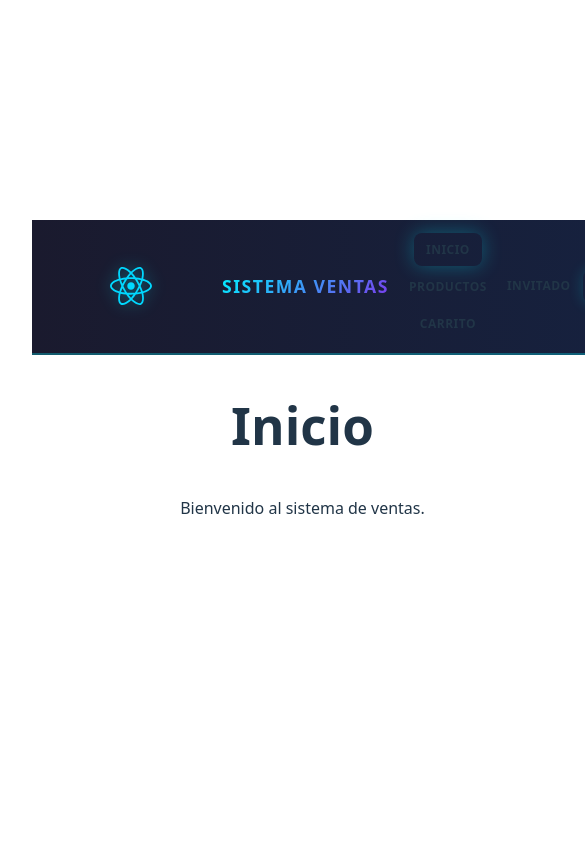
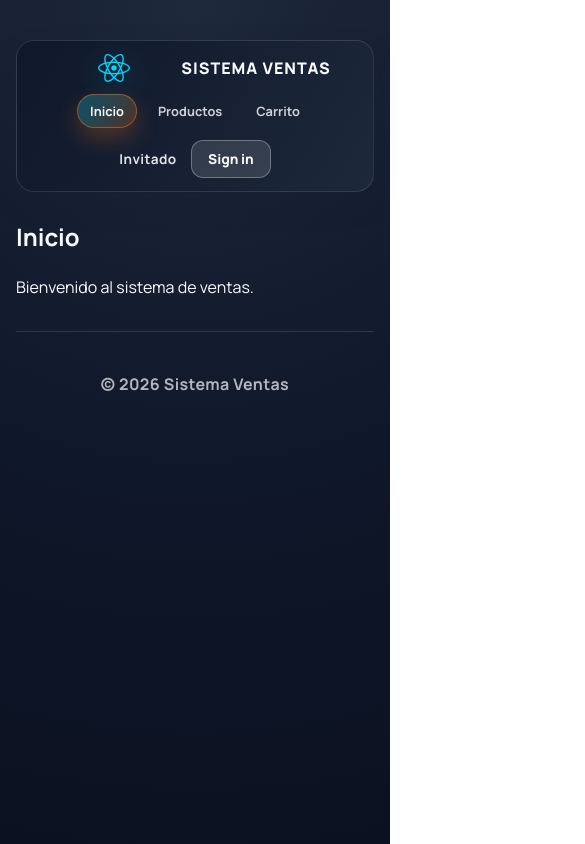
Before and after one commit to David1234578/Front, a React (Vite) app: page / in a window 390 px wide. Shown: the top 844 px of the page, 585 px wide, since content can reach past the window. Built offline with nearby package versions, Linux system fonts and the light colour scheme.

Commit message:
Diseño v1

```diff
--- a/src/App.css
+++ b/src/App.css
@@ -1,42 +1,34 @@
 #root {
-  max-width: 1280px;
+  max-width: 1200px;
   margin: 0 auto;
-  padding: 2rem;
-  text-align: center;
+  padding: 1.5rem 1.25rem 3rem;
 }
 
-.logo {
-  height: 6em;
-  padding: 1.5em;
-  will-change: filter;
-  transition: filter 300ms;
-}
-.logo:hover {
-  filter: drop-shadow(0 0 2em #646cffaa);
-}
-.logo.react:hover {
-  filter: drop-shadow(0 0 2em #61dafbaa);
+.appShell {
+  display: flex;
+  flex-direction: column;
+  gap: 1.5rem;
 }
 
-@keyframes logo-spin {
-  from {
-    transform: rotate(0deg);
-  }
-  to {
-    transform: rotate(360deg);
+.contentStack {
+  display: grid;
+  gap: 1.5rem;
+}
+
+.surfaceCard {
+  background: var(--surface);
+  color: var(--text);
+  border-radius: 18px;
+  box-shadow: var(--shadow-soft);
+  padding: 1.5rem;
+}
+
+@media (max-width: 768px) {
+  #root {
+    padding: 1rem 1rem 2.5rem;
   }
 }
+  a:nth-of-type(2) .logo {
 
-@media (prefers-reduced-motion: no-preference) {
-  a:nth-of-type(2) .logo {
     animation: logo-spin infinite 20s linear;
   }
-}
-
-.card {
-  padding: 2em;
-}
-
-.read-the-docs {
-  color: #888;
-}
--- a/src/data/products.js
+++ b/src/data/products.js
@@ -33,6 +33,7 @@ export const products = [
     category: "Electronics",
     price: 300,
     stock: 5,
+    image: "https://exitocol.vtexassets.com/arquivos/ids/24333085/tablet-lenovo-tab-m11-128gb4gb-con-lapiz-y-estuche-verde.jpg?v=638605463449830000",
     description: "A portable tablet for entertainment and productivity."
   },
 ]
--- a/src/index.css
+++ b/src/index.css
@@ -1,68 +1,64 @@
+@import url("https://fonts.googleapis.com/css2?family=Manrope:wght@300;400;600;700;800&display=swap");
+
 :root {
-  font-family: system-ui, Avenir, Helvetica, Arial, sans-serif;
+  font-family: "Manrope", "Segoe UI", Tahoma, sans-serif;
   line-height: 1.5;
   font-weight: 400;
-
-  color-scheme: light dark;
-  color: rgba(255, 255, 255, 0.87);
-  background-color: #242424;
-
   font-synthesis: none;
   text-rendering: optimizeLegibility;
   -webkit-font-smoothing: antialiased;
   -moz-osx-font-smoothing: grayscale;
+
+  --bg: #0f172a;
+  --bg-soft: #111c33;
+  --surface: #ffffff;
+  --surface-glass: rgba(255, 255, 255, 0.08);
+  --text: #0f172a;
+  --text-soft: #334155;
+  --text-invert: #f8fafc;
+  --primary: #06b6d4;
+  --primary-dark: #0891b2;
+  --accent: #f97316;
+  --danger: #ef4444;
+  --success: #22c55e;
+  --gray-100: #f1f5f9;
+  --gray-200: #e2e8f0;
+  --gray-500: #64748b;
+  --gray-700: #334155;
+  --gray-900: #0f172a;
+  --shadow-soft: 0 12px 30px rgba(15, 23, 42, 0.12);
+  --shadow-strong: 0 20px 45px rgba(15, 23, 42, 0.2);
 }
 
-a {
-  font-weight: 500;
-  color: #646cff;
-  text-decoration: inherit;
-}
-a:hover {
-  color: #535bf2;
+* {
+  box-sizing: border-box;
 }
 
 body {
   margin: 0;
-  display: flex;
-  place-items: center;
   min-width: 320px;
   min-height: 100vh;
+  color: var(--text-invert);
+  background: radial-gradient(circle at top, #1e293b 0%, #0f172a 55%, #0b1120 100%);
 }
 
-h1 {
-  font-size: 3.2em;
-  line-height: 1.1;
+img {
+  max-width: 100%;
+  display: block;
 }
 
-button {
-  border-radius: 8px;
-  border: 1px solid transparent;
-  padding: 0.6em 1.2em;
-  font-size: 1em;
-  font-weight: 500;
-  font-family: inherit;
-  background-color: #1a1a1a;
-  cursor: pointer;
-  transition: border-color 0.25s;
-}
-button:hover {
-  border-color: #646cff;
-}
-button:focus,
-button:focus-visible {
-  outline: 4px auto -webkit-focus-ring-color;
+a {
+  color: inherit;
+  text-decoration: none;
 }
 
-@media (prefers-color-scheme: light) {
-  :root {
-    color: #213547;
-    background-color: #ffffff;
-  }
-  a:hover {
-    color: #747bff;
-  }
-  button {
-    background-color: #f9f9f9;
-  }
+button,
+input,
+textarea,
+select {
+  font-family: inherit;
 }
+
+::selection {
+  background: rgba(6, 182, 212, 0.35);
+}
--- a/src/styles/Footer.module.css
+++ b/src/styles/Footer.module.css
@@ -1,10 +1,13 @@
 .footer {
   width: 100%;
-  padding: 1rem;
+  margin-top: 2rem;
+  padding: 1.5rem 1rem 0.5rem;
   text-align: center;
-  color: white;
+  color: rgba(248, 250, 252, 0.7);
+  border-top: 1px solid rgba(148, 163, 184, 0.2);
 }
 
 .text {
   font-weight: 700;
+  letter-spacing: 0.4px;
 }
--- a/src/styles/Header.module.css
+++ b/src/styles/Header.module.css
@@ -1,3 +1,7 @@
 .header {
   width: 100%;
+  padding: 1.5rem 0 0.5rem;
+  display: flex;
+  flex-direction: column;
+  gap: 1rem;
 }
--- a/src/styles/Navbar.module.css
+++ b/src/styles/Navbar.module.css
@@ -3,235 +3,141 @@
   display: flex;
   align-items: center;
   justify-content: space-between;
-  gap: 1rem;
-  padding: 1rem 1.5rem;
-  background: linear-gradient(90deg, #1a1a2e 0%, #16213e 100%);
-  border-bottom: 2px solid rgba(0, 240, 255, 0.3);
+  gap: 1.25rem;
+  padding: 0.9rem 1.5rem;
+  border-radius: 18px;
+  background: linear-gradient(120deg, rgba(15, 23, 42, 0.9), rgba(30, 41, 59, 0.9));
+  border: 1px solid rgba(148, 163, 184, 0.2);
+  box-shadow: var(--shadow-soft);
   position: sticky;
-  top: 0;.navbar {
-  width: 100%;
-  display: flex;
-  align-items: center;
-  justify-content: space-between;
-  gap: 1rem;
-  padding: 0.75rem 1rem;
-  background: rgba(255, 255, 255, 0.9);
-  border-bottom: 1px solid var(--gray-200);
+  top: 1rem;
+  z-index: 100;
+  backdrop-filter: blur(14px);
 }
 
 .brand {
   display: flex;
   align-items: center;
-  gap: 0.5rem;
-  min-width: 180px;
+  gap: 0.75rem;
+  min-width: 200px;
+  flex-shrink: 0;
 }
 
 .logo {
-  width: 166px;
-  height: 38px;
+  width: 140px;
+  height: 32px;
+  object-fit: contain;
+  filter: drop-shadow(0 6px 16px rgba(6, 182, 212, 0.35));
 }
 
 .brandName {
   font-weight: 800;
-  color: var(--gray-900);
+  font-size: 1rem;
+  color: var(--text-invert);
+  letter-spacing: 1px;
+  text-transform: uppercase;
 }
 
 .links {
   display: flex;
-  gap: 0.25rem;
   flex-wrap: wrap;
+  gap: 0.5rem;
+  justify-content: center;
+  flex: 1;
 }
 
 .link {
-  border: none;
+  border: 1px solid transparent;
   background: transparent;
   cursor: pointer;
-  padding: 0.5rem 0.75rem;
-  border-radius: 8px;
+  padding: 0.5rem 0.95rem;
+  border-radius: 999px;
   font-weight: 700;
-  color: var(--gray-900);
+  font-size: 0.9rem;
+  color: rgba(248, 250, 252, 0.82);
+  transition: all 0.2s ease;
 }
 
 .link:hover {
-  background: var(--gray-100);
+  color: var(--text-invert);
+  background: rgba(6, 182, 212, 0.18);
+  border-color: rgba(6, 182, 212, 0.4);
+  box-shadow: 0 8px 18px rgba(6, 182, 212, 0.25);
 }
 
 .active {
-  background: var(--gray-100);
-  color: var(--primary-dark);
+  color: var(--text-invert);
+  background: linear-gradient(120deg, rgba(6, 182, 212, 0.35), rgba(249, 115, 22, 0.25));
+  border-color: rgba(249, 115, 22, 0.5);
+  box-shadow: 0 10px 22px rgba(249, 115, 22, 0.25);
 }
 
 .auth {
   display: flex;
   align-items: center;
-  gap: 0.75rem;
-}
-
-.userName {
-  font-weight: 700;
-  color: var(--gray-900);
-}
-
-.authBtn {
-  border: none;
-  background: var(--primary);
-  color: white;
-  cursor: pointer;
-  padding: 0.5rem 0.75rem;
-  border-radius: 8px;
-  font-weight: 800;
-}
-
-.authBtn:hover {
-  background: var(--primary-dark);
-}
-
-@media (max-width: 768px) {
-  .navbar {
-    align-items: flex-start;
-    flex-direction: column;
-  }
-
-  .brand {
-    min-width: auto;
-  }
-}
-
-  z-index: 100;
-}
-
-.brand {
-  display: flex;
-  align-items: center;
-  gap: 1rem;
-  min-width: 220px;
-  flex-shrink: 0;
-}
-
-.logo {
-  width: 140px;
-  height: 35px;
-  object-fit: contain;
-  filter: drop-shadow(0 0 8px rgba(0, 240, 255, 0.4));
-}
-
-.brandName {
-  font-weight: 800;
-  font-size: 1.1rem;
-  background: linear-gradient(135deg, #00f0ff, #7c3aed);
-  -webkit-background-clip: text;
-  -webkit-text-fill-color: transparent;
-  background-clip: text;
-  letter-spacing: 1.5px;
-  text-transform: uppercase;
-}
-
-.links {
-  display: flex;
-  gap: 0.75rem;
-  flex: 1;
-  justify-content: center;
-  flex-wrap: wrap;
-}
-
-.link {
-  border: none;
-  background: transparent;
-  cursor: pointer;
-  padding: 0.75rem 1.2rem;
-  border-radius: 8px;
-  font-weight: 700;
-  font-size: 0.95rem;
-  color: rgba(255, 255, 255, 0.8);
-  text-transform: uppercase;
-  letter-spacing: 0.5px;
-  transition: all 0.3s ease;
-  border: 1px solid transparent;
-}
-
-.link:hover {
-  color: #00f0ff;
-  background: rgba(0, 240, 255, 0.1);
-  border-color: rgba(0, 240, 255, 0.3);
-  box-shadow: 0 0 15px rgba(0, 240, 255, 0.2);
-}
-
-.active {
-  color: #00f0ff;
-  background: rgba(0, 240, 255, 0.15);
-  border-color: #00f0ff;
-  box-shadow: 0 0 20px rgba(0, 240, 255, 0.3);
-  font-weight: 900;
-}
-
-.auth {
-  display: flex;
-  align-items: center;
-  gap: 1.25rem;
+  gap: 0.9rem;
   flex-shrink: 0;
 }
 
 .userName {
   font-weight: 700;
-  color: rgba(255, 255, 255, 0.9);
-  font-size: 0.95rem;
-  text-transform: uppercase;
-  letter-spacing: 0.5px;
+  color: rgba(248, 250, 252, 0.9);
+  font-size: 0.85rem;
+  letter-spacing: 0.4px;
 }
 
 .authBtn {
-  border: 2px solid #00f0ff;
-  background: linear-gradient(135deg, rgba(0, 240, 255, 0.1), rgba(120, 58, 237, 0.1));
-  color: #00f0ff;
+  border: 1px solid rgba(248, 250, 252, 0.3);
+  background: rgba(248, 250, 252, 0.12);
+  color: var(--text-invert);
   cursor: pointer;
-  padding: 0.75rem 1.5rem;
-  border-radius: 8px;
+  padding: 0.55rem 1rem;
+  border-radius: 12px;
   font-weight: 800;
-  font-size: 0.9rem;
-  text-transform: uppercase;
-  letter-spacing: 0.5px;
-  transition: all 0.3s ease;
-  box-shadow: 0 0 15px rgba(0, 240, 255, 0.2);
+  font-size: 0.85rem;
+  transition: all 0.2s ease;
 }
 
 .authBtn:hover {
-  background: linear-gradient(135deg, #00f0ff, #7c3aed);
-  color: white;
-  box-shadow: 0 0 25px rgba(0, 240, 255, 0.4), 0 0 50px rgba(120, 58, 237, 0.2);
-  transform: translateY(-2px);
+  border-color: rgba(6, 182, 212, 0.6);
+  background: rgba(6, 182, 212, 0.3);
+  box-shadow: 0 12px 24px rgba(6, 182, 212, 0.25);
 }
 
-@media (max-width: 768px) {
+@media (max-width: 900px) {
   .navbar {
-    gap: 0.5rem;
+    flex-direction: column;
+    align-items: stretch;
+    gap: 0.75rem;
+    top: 0.5rem;
+  }
+
+  .brand {
+    min-width: unset;
+    justify-content: center;
+  }
+
+  .links {
+    justify-content: center;
+  }
+
+  .auth {
+    justify-content: center;
+  }
+}
+
+@media (max-width: 600px) {
+  .navbar {
     padding: 0.8rem 1rem;
   }
 
-  .brand {
-    min-width: auto;
-    gap: 0.5rem;
-  }
-
   .logo {
-    width: 100px;
-    height: 25px;
-  }
-
-  .links {
-    gap: 0.3rem;
+    width: 110px;
+    height: 28px;
   }
 
   .link {
-    padding: 0.5rem 0.6rem;
-    font-size: 0.75rem;
-  }
-
-  .userName {
-    font-size: 0.75rem;
-  }
-
-  .authBtn {
-    padding: 0.5rem 0.9rem;
-    font-size: 0.75rem;
+    font-size: 0.8rem;
+    padding: 0.45rem 0.75rem;
   }
 }
--- a/src/styles/ProductList.module.css
+++ b/src/styles/ProductList.module.css
@@ -1,32 +1,33 @@
 .container {
   max-width: 1200px;
   margin: 0 auto;
-  padding: 2rem;
+  padding: 2.5rem 1.5rem 1rem;
 }
 
 .header {
   text-align: center;
-  margin-bottom: 3rem;
+  margin-bottom: 2.5rem;
 }
 
 .title {
-  font-size: 2.5rem;
+  font-size: 2.6rem;
   font-weight: 800;
-  color: #1f2937;
+  color: var(--text-invert);
   margin-bottom: 0.5rem;
+  letter-spacing: -0.5px;
 }
 
 .subtitle {
-  font-size: 1.125rem;
-  color: #e8edf7;
-  max-width: 600px;
+  font-size: 1.05rem;
+  color: rgba(248, 250, 252, 0.7);
+  max-width: 640px;
   margin: 0 auto;
 }
 
 .toolbar {
   display: flex;
   justify-content: flex-end;
-  margin-bottom: 2rem;
+  margin-bottom: 1.5rem;
 }
 
 .btnAdd {
@@ -34,14 +35,17 @@
   color: white;
   border: none;
   border-radius: 0.75rem;
-  padding: 0.85rem 1.25rem;
+  padding: 0.8rem 1.25rem;
   font-weight: 700;
   cursor: pointer;
-  transition: background 0.2s ease;
+  transition: transform 0.2s ease, box-shadow 0.2s ease, background 0.2s ease;
+  box-shadow: 0 14px 30px rgba(6, 182, 212, 0.25);
 }
 
 .btnAdd:hover {
   background: var(--primary-dark);
+  transform: translateY(-1px);
+  box-shadow: 0 18px 34px rgba(6, 182, 212, 0.3);
 }
 
 .btnAdd:focus-visible {
@@ -52,14 +56,14 @@
 .grid {
   display: grid;
   grid-template-columns: repeat(auto-fill, minmax(300px, 1fr));
-  gap: 2rem;
+  gap: 1.8rem;
   margin-bottom: 2rem;
 }
 
 /* Responsive */
 @media (max-width: 768px) {
   .container {
-    padding: 1rem;
+    padding: 1.5rem 1rem 1rem;
   }
 
   .title {
@@ -68,7 +72,7 @@
 
   .grid {
     grid-template-columns: 1fr;
-    gap: 1.5rem;
+    gap: 1.4rem;
   }
 
   .toolbar {
```
Also changed, not shown: src/styles/ProductForm.module.css (+29 -13 lines), src/styles/Productcard.module.css (+29 -18 lines).
